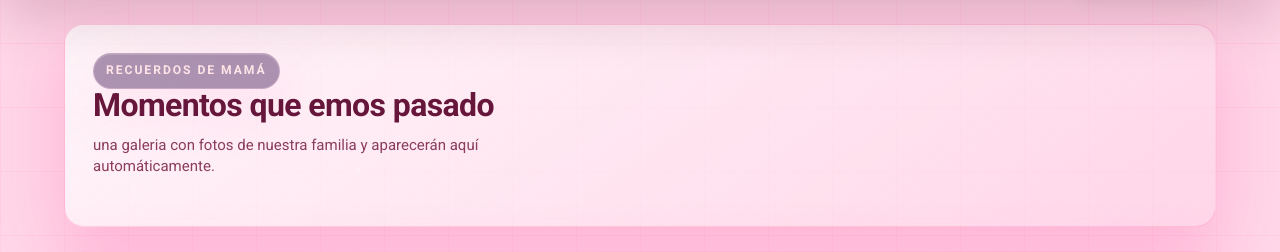
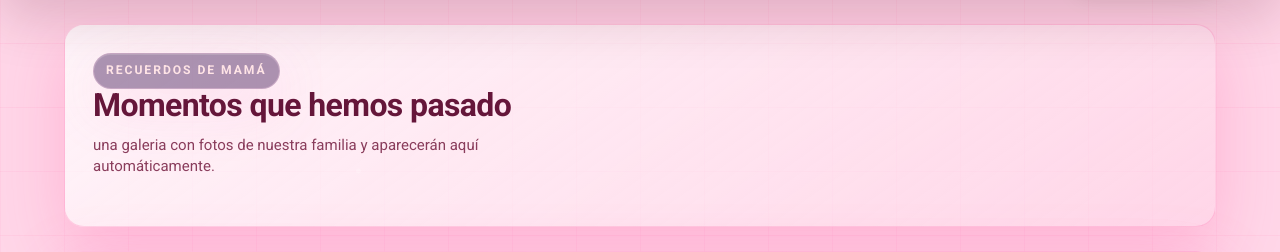
Before and after one commit to gabosos/Discourse_lab, a Flask app: template templates/galeria.html in a window 1280 px wide. Shown: the part 85-337 px from the top of the page. Run offline with Flask 3, Linux system fonts and the light colour scheme; the template is opened without the code that fills it, so the values that code supplies are empty.

Commit message:
Actualizar galeria.html

```diff
--- a/templates/galeria.html
+++ b/templates/galeria.html
@@ -30,7 +30,7 @@
     <main class="container gallery-page">
         <section class="letter-hero gallery-hero">
             <div class="intro-kicker">Recuerdos de mamá</div>
-            <h2 class="hero-title">Momentos que emos pasado</h2>
+            <h2 class="hero-title">Momentos que hemos pasado</h2>
             <p class="hero-desc">una galeria con fotos de nuestra familia y aparecerán aquí automáticamente.</p>
         </section>
 
```
